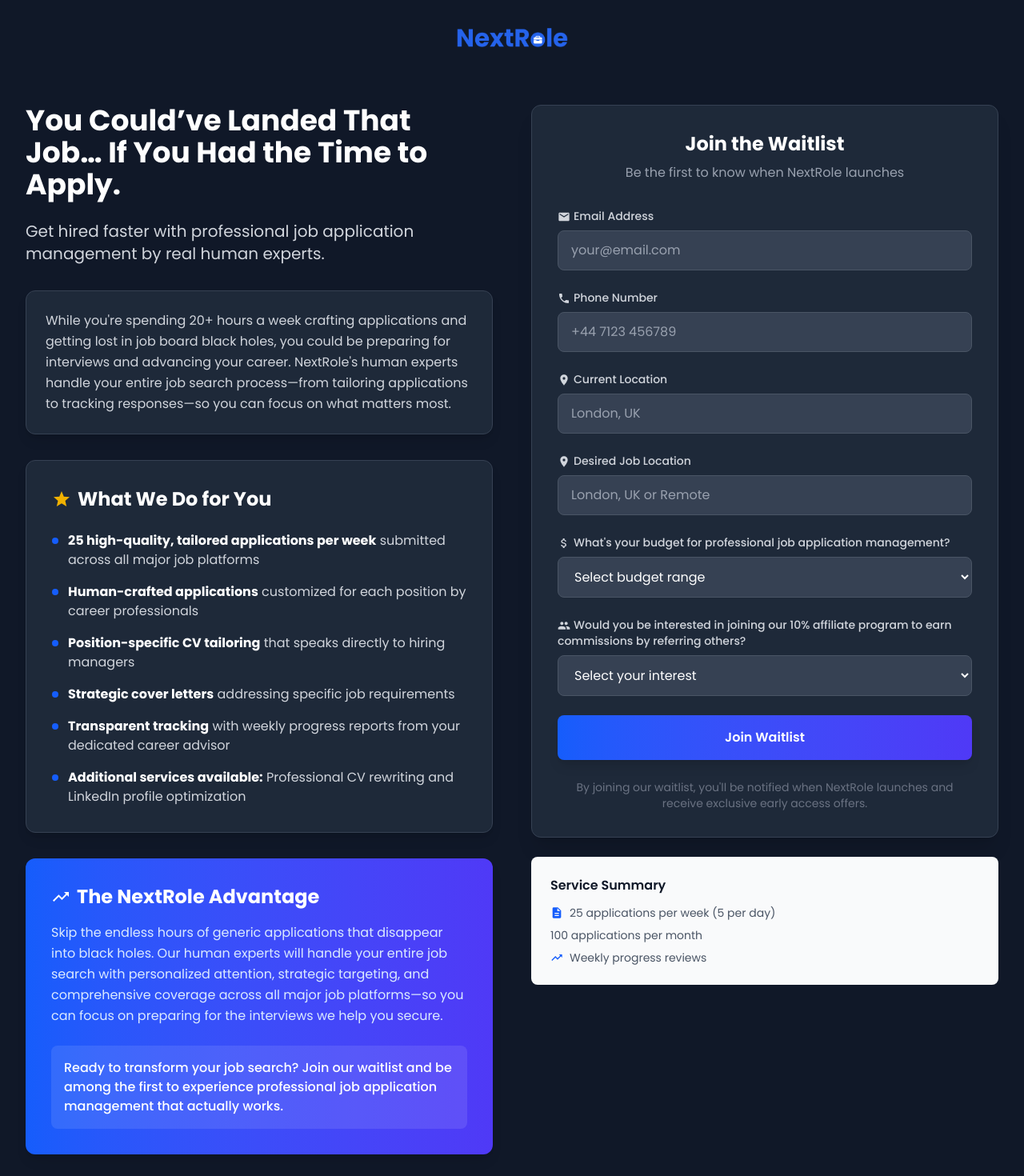
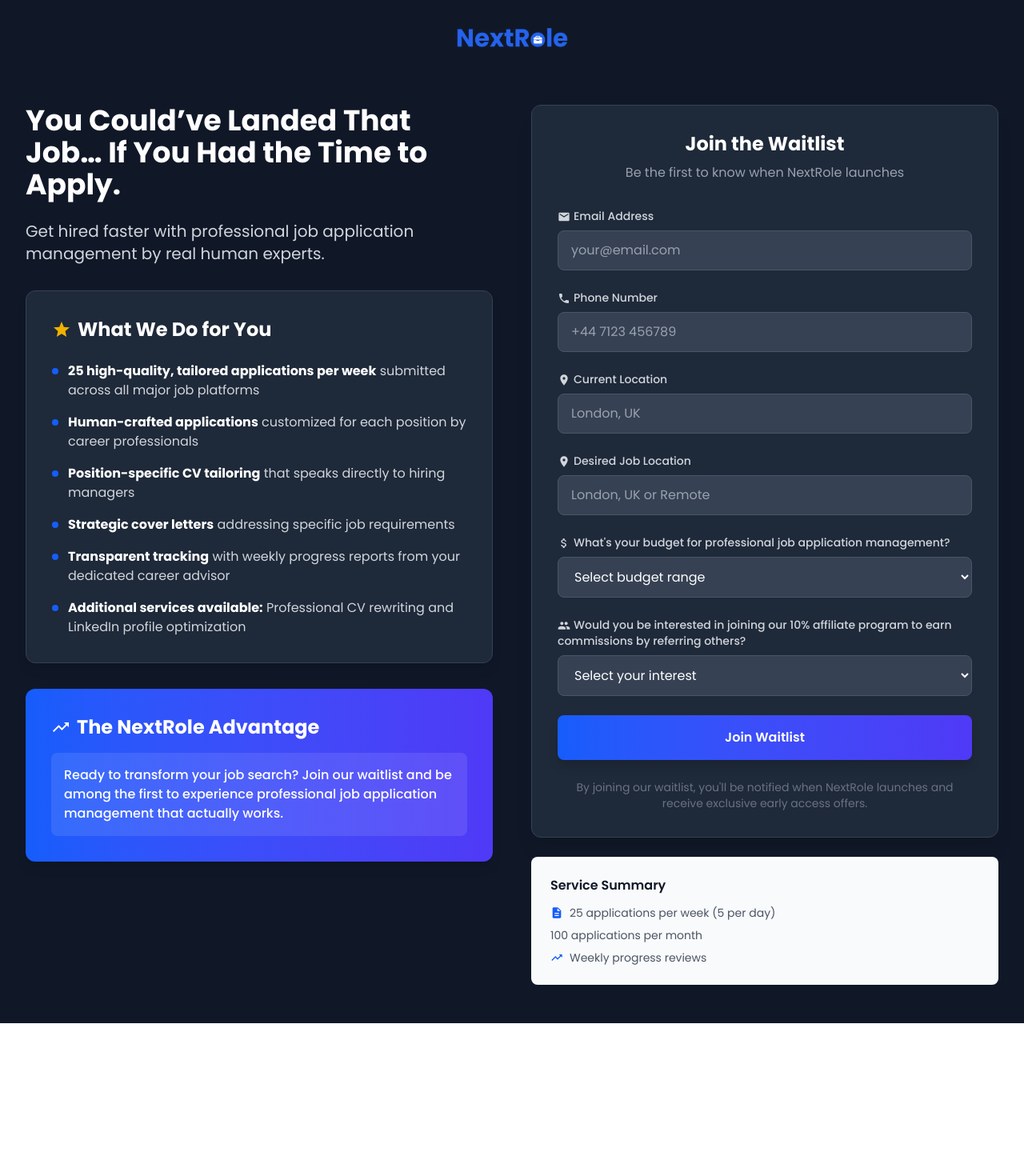
Before and after one commit to aayodejii/jobhire-pro, a Next.js app: page / in a window 1280 px wide. Shown: the top 1470 px of the page at 80% size. After the commit the page ends 1279 px from the top, so only its background shows below. Built offline with nearby package versions, Linux system fonts and the light colour scheme; no server answers.

Commit message:
new updates

```diff
--- a/app/page.tsx
+++ b/app/page.tsx
@@ -119,7 +119,7 @@
                 Get hired faster with professional job application management by
                 real human experts.
               </p>
-              <div className="bg-gray-800 rounded-xl p-6 shadow-lg border border-gray-700">
+              {/* <div className="bg-gray-800 rounded-xl p-6 shadow-lg border border-gray-700">
                 <p className="text-gray-300 leading-relaxed">
                   While you're spending 20+ hours a week crafting applications
                   and getting lost in job board black holes, you could be
@@ -128,7 +128,7 @@
                   tailoring applications to tracking responses—so you can focus
                   on what matters most.
                 </p>
-              </div>
+              </div> */}
             </div>
 
             {/* What We Do */}
@@ -200,13 +200,13 @@
                 <MdTrendingUp className="w-6 h-6 mr-2" />
                 The NextRole Advantage
               </h3>
-              <p className="text-blue-100 leading-relaxed mb-6">
+              {/* <p className="text-blue-100 leading-relaxed mb-6">
                 Skip the endless hours of generic applications that disappear
                 into black holes. Our human experts will handle your entire job
                 search with personalized attention, strategic targeting, and
                 comprehensive coverage across all major job platforms—so you can
                 focus on preparing for the interviews we help you secure.
-              </p>
+              </p> */}
               <div className="bg-white/10 rounded-lg p-4">
                 <p className="text-white font-medium">
                   Ready to transform your job search? Join our waitlist and be
```
